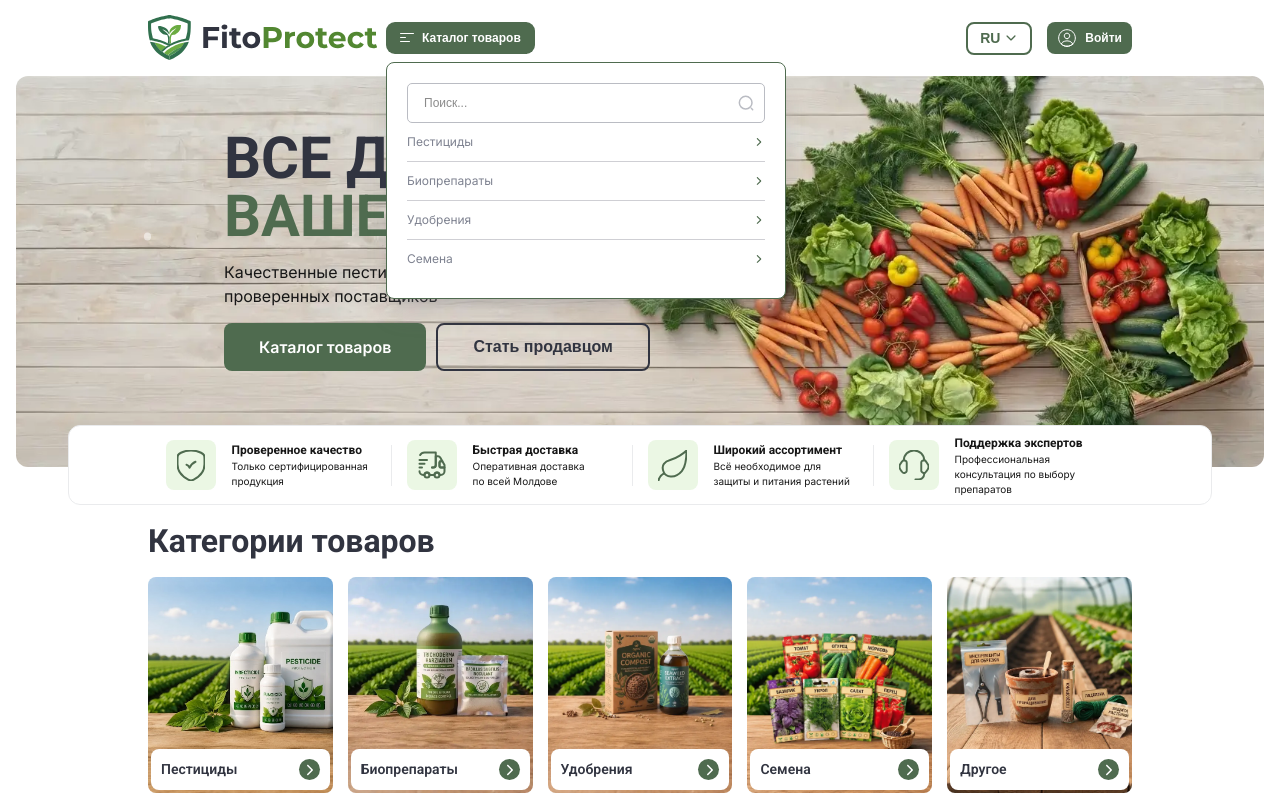
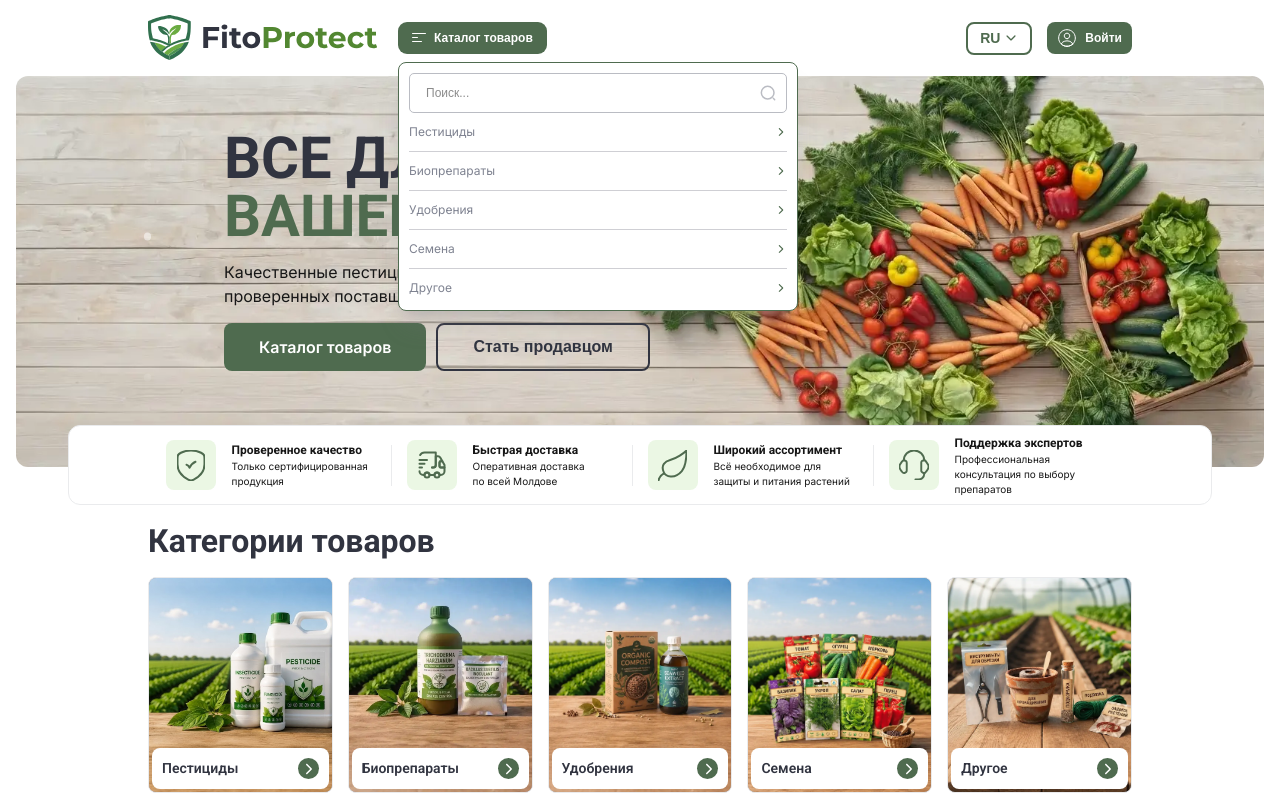
Before and after one commit to digitalsled-md/agronomy.md, a Next.js app: page / in a window 1280 px wide. Both pictures are taken after a click on the heading "Каталог товаров". Shown: the top 800 px of the page. Built offline with nearby package versions, Linux system fonts and the light colour scheme; no server answers.

Commit message:
header, home page, statick page

```diff
--- a/app/(shop)/page.tsx
+++ b/app/(shop)/page.tsx
@@ -143,60 +143,60 @@ export default function Home() {
             <h2>Категории товаров</h2>
           </div>
           <div className='flex gap-3.75 justify-between w-full mt-3'>
-            <div className='bg-zinc-400 w-55.75 h-54 rounded-lg overflow-hidden relative'>
+            <div className='bg-zinc-400 w-55.75 h-54 rounded-lg overflow-hidden relative border border-[#EAEBED]'>
+              <Link href="/catalog?category=pestitsidy">
                 <Image className='w-full object-cover h-full' src={Pesticide} alt={''} priority />
                 <div className='h-10.25 w-full absolute  bottom-0.75 px-0.75'>
-                <Link href="/catalog?category=pestitsidy">
                   <div className='bg-white w-full h-full rounded-lg flex justify-between items-center p-2.5'>
                     <h2 className='font-semibold text-[14px] text-[#313440]'>Пестициды</h2>
                     <div className='bg-[#4F6B4F] rounded-full text-white h-5.25 w-5.25 flex justify-center items-center pl-0.5'><IoIosArrowForward /></div>
                   </div>
+                </div>
               </Link>
             </div>
-            </div>
-            <div className='bg-zinc-400 w-55.75 h-54 rounded-lg overflow-hidden relative'>
+            <div className='bg-zinc-400 w-55.75 h-54 rounded-lg overflow-hidden relative border border-[#EAEBED]'>
+              <Link href="/catalog?category=biopreparaty">
                 <Image className='w-full object-cover h-full' src={Biopreporat} alt={''} priority />
                 <div className='h-10.25 w-full absolute  bottom-0.75 px-0.75'>
-                <Link href="/catalog?category=biopreparaty">
                   <div className='bg-white w-full h-full rounded-lg flex justify-between items-center p-2.5'>
                     <h2 className='font-semibold text-[14px] text-[#313440]'>Биопрепараты</h2>
                     <div className='bg-[#4F6B4F] rounded-full text-white h-5.25 w-5.25 flex justify-center items-center pl-0.5'><IoIosArrowForward /></div>
                   </div>
+                </div>
               </Link>
             </div>
-            </div>
-            <div className='bg-zinc-400 w-55.75 h-54 rounded-lg overflow-hidden relative'>
+            <div className='bg-zinc-400 w-55.75 h-54 rounded-lg overflow-hidden relative border border-[#EAEBED]'>
+              <Link href="/catalog?category=udobreniia">
                 <Image className='w-full object-cover h-full' src={Udobrenia} alt={''} priority />
                 <div className='h-10.25 w-full absolute  bottom-0.75 px-0.75'>
-                <Link href="/catalog?category=udobreniia">
                   <div className='bg-white w-full h-full rounded-lg flex justify-between items-center p-2.5'>
                     <h2 className='font-semibold text-[14px] text-[#313440]'>Удобрения</h2>
                     <div className='bg-[#4F6B4F] rounded-full text-white h-5.25 w-5.25 flex justify-center items-center pl-0.5'><IoIosArrowForward /></div>
                   </div>
+                </div>
               </Link>
             </div>
-            </div>
-            <div className='bg-zinc-400 w-55.75 h-54 rounded-lg overflow-hidden relative'>
+            <div className='bg-zinc-400 w-55.75 h-54 rounded-lg overflow-hidden relative border border-[#EAEBED]'>
+              <Link href="/catalog?category=semena">
                 <Image className='w-full object-cover h-full' src={Semena} alt={''} priority />
                 <div className='h-10.25 w-full absolute  bottom-0.75 px-0.75'>
-                <Link href="/catalog?category=semena">
                   <div className='bg-white w-full h-full rounded-lg flex justify-between items-center p-2.5'>
                     <h2 className='font-semibold text-[14px] text-[#313440]'>Семена</h2>
                     <div className='bg-[#4F6B4F] rounded-full text-white h-5.25 w-5.25 flex justify-center items-center pl-0.5'><IoIosArrowForward /></div>
                   </div>
+                </div>
               </Link>
             </div>
-            </div>
-            <div className='bg-zinc-400 w-55.75 h-54 rounded-lg overflow-hidden relative'>
+            <div className='bg-zinc-400 w-55.75 h-54 rounded-lg overflow-hidden relative border border-[#EAEBED]'>
+              <Link href="/catalog?category=drugoe">
                 <Image className='w-full object-cover h-full' src={Drugoe} alt={''} priority />
                 <div className='h-10.25 w-full absolute  bottom-0.75 px-0.75'>
-                <Link href="/catalog?category=drugoe">
                   <div className='bg-white w-full h-full rounded-lg flex justify-between items-center p-2.5'>
                     <h2 className='font-semibold text-[14px] text-[#313440]'>Другое</h2>
                     <div className='bg-[#4F6B4F] rounded-full text-white h-5.25 w-5.25 flex justify-center items-center pl-0.5'><IoIosArrowForward /></div>
                   </div>
+                </div>
               </Link>
-              </div>
             </div>
           </div>
           <div className='flex gap-5 justify-between mt-5 mb-5'>
--- a/components/Header.tsx
+++ b/components/Header.tsx
@@ -32,9 +32,8 @@ export default function Header() {
     return (
         <header className="sticky top-0 z-50 w-full bg-white/80 backdrop-blur-sm">
             <div className="flex justify-between items-center max-w-360 px-33 py-3.75 w-full ">
-                <div className="flex items-center gap-2">
+                <div className="flex items-center gap-5">
                     <Link href="/">
-                        {/* <h2 className="font-bold text-3xl">.Logo</h2> */}
                         <Image src={Logo} alt="logo" />
                     </Link>
                     <button type="button" title="Categorii" onClick={() => { setIsOpen((prev) => !prev); }}>
@@ -50,7 +49,7 @@ export default function Header() {
                                         Каталог товаров
                                     </div>
                                 </summary>
-                                <div className="absolute bg-white border border-[#4F6B4F] rounded-lg p-5 shadow-xl shadow-zinc-500/20 w-100 text-left mt-2">
+                                <div className="absolute bg-white border border-[#4F6B4F] rounded-lg px-2.5 pt-2.5 pb-0.75 shadow-xl shadow-zinc-500/20 w-100 text-left mt-2">
                                     <div className="flex items-center border border-[#BABCC3] rounded-[5px]" onClick={(e) => e.stopPropagation()}>
                                         <input type="text" placeholder="Поиск..." className=" focus:outline-none focus:ring-2 focus:ring-transparent w-full text-[12px] pl-4 py-2.5 placeholder:text-[12px]" />
                                         {/* <span className="h-5 bg-zinc-300 w-px mr-2 block"></span> */}
@@ -80,6 +79,13 @@ export default function Header() {
                                     <Link href="/catalog?category=semena">
                                         <div className="group text-[#7E8290] flex items-center text-[12px] justify-between hover:text-black hover:font-semibold py-2.5 hover:translate-x-px">
                                             <p>Семена</p>
+                                            <IoIosArrowForward className="text-[#4F6B4F] transition-transform duration-200 group-hover:text-black group-hover:-translate-x-px" />
+                                        </div>
+                                    </Link>
+                                    <span className="w-full bg-zinc-400/50 h-px block"></span>
+                                    <Link href="/catalog?category=drugoe">
+                                        <div className="group text-[#7E8290] flex items-center text-[12px] justify-between hover:text-black hover:font-semibold py-2.5 hover:translate-x-px">
+                                            <p>Другое</p>
                                             <IoIosArrowForward className="text-[#4F6B4F] transition-transform duration-200 group-hover:text-black group-hover:-translate-x-px" />
                                         </div>
                                     </Link>
--- a/components/navigation.tsx
+++ b/components/navigation.tsx
@@ -12,7 +12,7 @@ const NAV_ITEMS = [
 export default function Navigation() {
     const pathname = usePathname();
     return (
-        <aside className="w-80 shrink-0 text-[#313440] border border-[#92AD941A] rounded-lg h-fit overflow-hidden">
+        <aside className="w-80 shrink-0 text-[#313440] border border-[#92AD941A] rounded-lg h-fit overflow-hidden sticky top-20">
             <div className='bg-[#92AD941A] py-2.5 px-3.75'>
                 <h3 className="font-semibold text-[16px] tracking-wide">
                     Навигация
```
Lines whose indentation alone changed are shown as unchanged.
